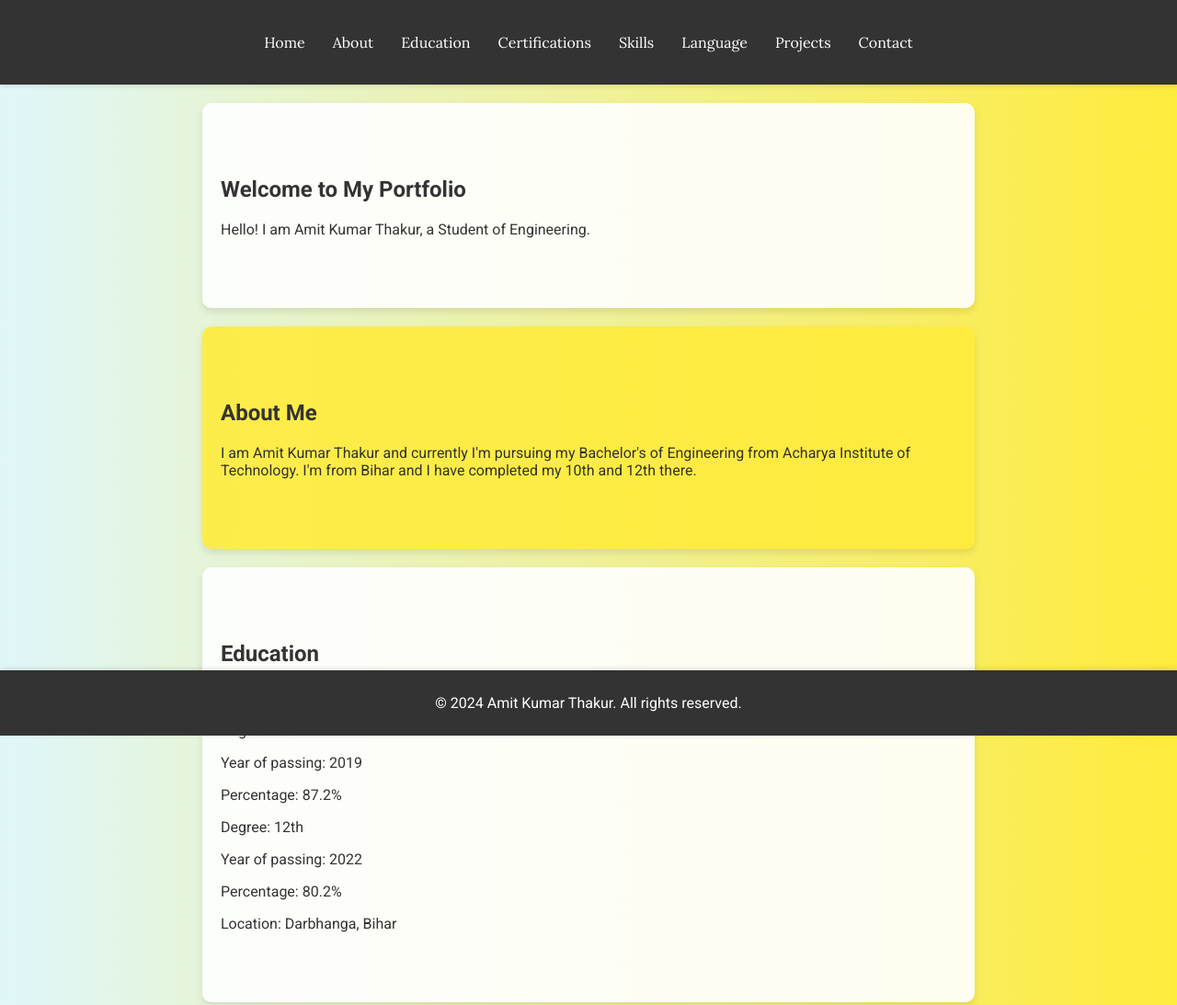
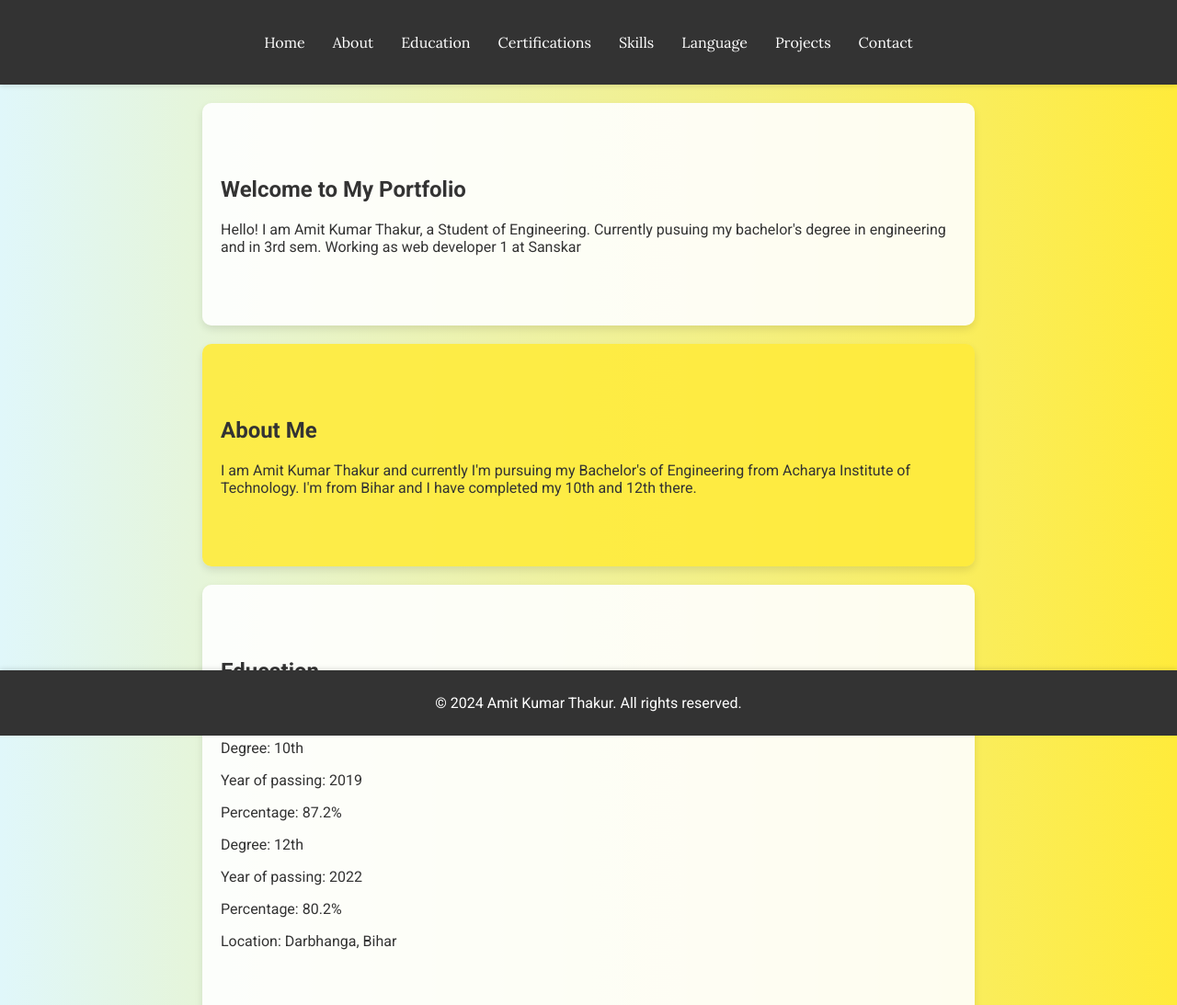
Before and after one commit to amit0006/Amit-Kumar-Thakur-portfolio, a plain HTML site: page index.html in a window 1280 px wide. Shown: the top 1093 px of the page at 92% size. Drawn offline with Linux system fonts and the light colour scheme.

Commit message:
Update index.html

```diff
--- a/index.html
+++ b/index.html
@@ -26,7 +26,7 @@
 
     <section id="home">
         <h1>Welcome to My Portfolio</h1>
-        <p>Hello! I am Amit Kumar Thakur, a Student of Engineering.</p>
+        <p>Hello! I am Amit Kumar Thakur, a Student of Engineering. Currently pusuing my bachelor's degree in engineering and in 3rd sem. Working as web developer 1 at Sanskar</p>
     </section>
 
     <section id="about">
```
